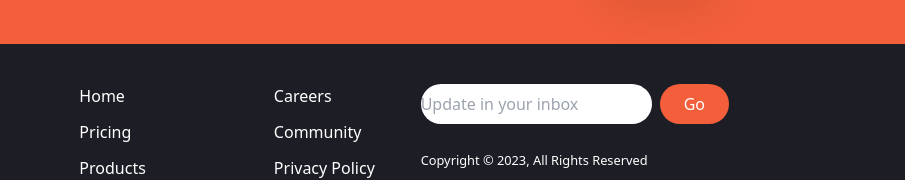
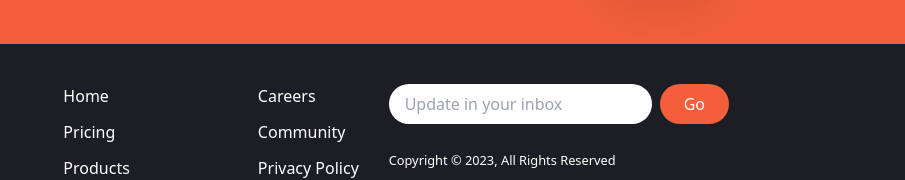
Before and after one commit to Yusufabdulmuiz/Manage-landing, a website: page public/index.html in a window 1280 px wide. Shown: the part 1832-2012 px from the top of the page, 375-1280 px from the left. Drawn offline with nearby package versions, Linux system fonts and the light colour scheme.

Commit message:
Update index.html

```diff
--- a/public/index.html
+++ b/public/index.html
@@ -341,7 +341,7 @@ product teams.
             <form action="">
                 <div class="flex space-x-2">
                     <input type="email" placeholder="Update in your inbox"
-                        class="flex-1 px-3  py-2 rounded-full focus:outline-none">
+                        class="flex-1 px-4  py-2 rounded-full focus:outline-none">
                     <button
                         class=" bg-brightRed rounded-full px-6 py-2 text-white hover:bg-white hover:text-white focus-within:outline-none">
                         Go
```
